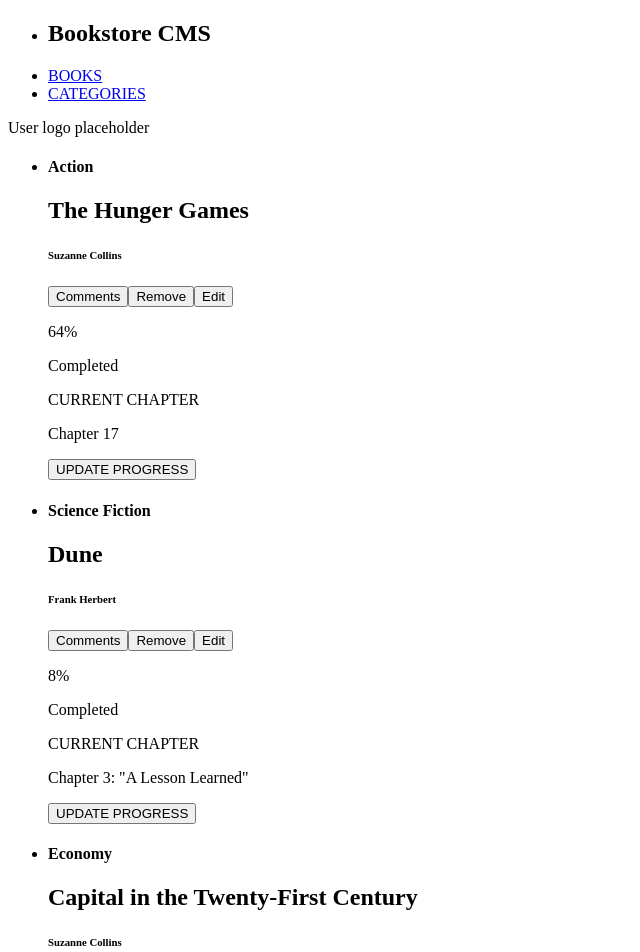
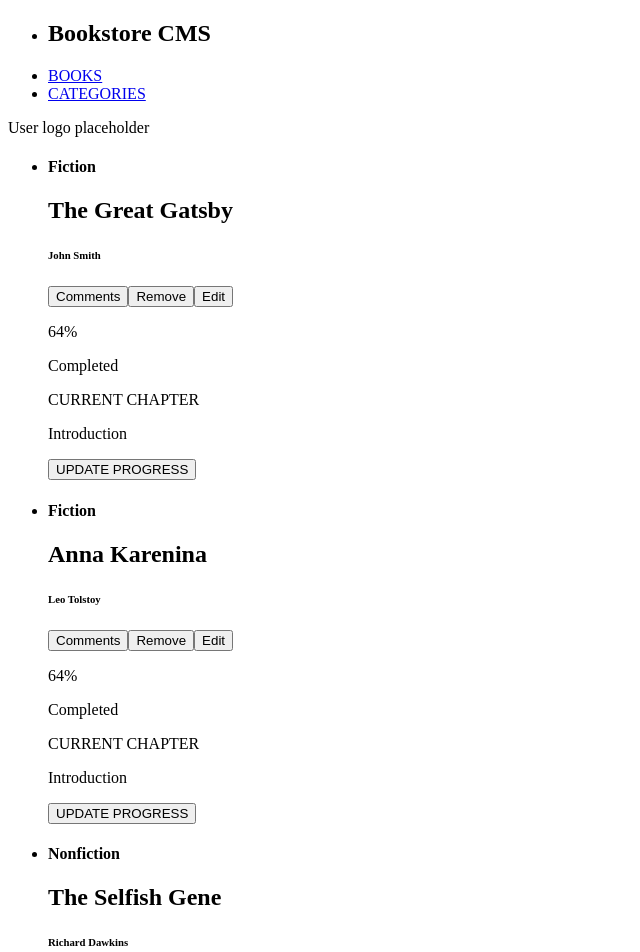
Before and after one commit to rushemaa/book-store, a React (Create React App) app: page / in a window 1280 px wide. Shown: the top 952 px of the page, without its empty margins (0-640 px from the left). Built offline with nearby package versions, Linux system fonts and the light colour scheme.

Commit message:
Connect book store app to redux store

```diff
--- a/src/components/Book.js
+++ b/src/components/Book.js
@@ -1,9 +1,16 @@
+import { useDispatch } from 'react-redux';
 import { PropTypes } from 'prop-types';
-import BookState from './BookState';
+import { remove } from '../redux/books/booksSlice';
 
 export default function Book({
-  category, title, author, progress, chapter,
+  id,
+  category,
+  title,
+  author,
+  progress,
+  chapter,
 }) {
+  const dispatch = useDispatch();
   return (
     <li className="book">
       <div className="left-content">
@@ -11,7 +18,22 @@ export default function Book({
           <h4 className="book-category">{category}</h4>
           <h2 className="book-title">{title}</h2>
           <h6 className="book-author">{author}</h6>
-          <BookState />
+          <div className="state-buttons">
+            <button className="btn-comment" type="button">
+              Comments
+            </button>
+
+            <button
+              onClick={() => dispatch(remove(id))}
+              className="btn-delete"
+              type="button"
+            >
+              Remove
+            </button>
+            <button className="btn-edit" type="button">
+              Edit
+            </button>
+          </div>
         </div>
       </div>
 
@@ -42,6 +64,7 @@ export default function Book({
 }
 
 Book.defaultProps = {
+  id: '',
   category: '',
   title: '',
   author: '',
@@ -50,6 +73,7 @@ Book.defaultProps = {
 };
 
 Book.propTypes = {
+  id: PropTypes.string,
   category: PropTypes.string,
   title: PropTypes.string,
   author: PropTypes.string,
--- a/src/components/Books.js
+++ b/src/components/Books.js
@@ -1,42 +1,19 @@
+import { useSelector } from 'react-redux';
 import Book from './Book';
 
 export default function Books() {
-  const bookData = [
-    {
-      id: 1,
-      category: 'Action',
-      title: 'The Hunger Games',
-      author: 'Suzanne Collins',
-      progress: '64%',
-      chapter: 'Chapter 17',
-    },
-    {
-      id: 2,
-      category: 'Science Fiction',
-      title: 'Dune',
-      author: 'Frank Herbert',
-      progress: '8%',
-      chapter: 'Chapter 3: "A Lesson Learned"',
-    },
-    {
-      id: 3,
-      category: 'Economy',
-      title: 'Capital in the Twenty-First Century',
-      author: 'Suzanne Collins',
-      progress: '0%',
-      chapter: 'Introduction',
-    },
-  ];
+  const { bookData } = useSelector((state) => state.books);
   return (
     <ul className="book">
       {bookData.map((element) => (
         <Book
-          key={element.id}
+          key={element.item_id}
+          id={element.item_id}
           category={element.category}
           title={element.title}
           author={element.author}
-          progress={element.progress}
-          chapter={element.chapter}
+          progress="64%"
+          chapter="Introduction"
         />
       ))}
     </ul>
--- a/src/components/NewBook.js
+++ b/src/components/NewBook.js
@@ -1,15 +1,49 @@
+import { useRef } from 'react';
+import { useDispatch } from 'react-redux';
+import { add } from '../redux/books/booksSlice';
+
 export default function NewBook() {
+  const title = useRef();
+  const author = useRef();
+  const category = useRef();
+  const dispatch = useDispatch();
+
   return (
     <section>
       <h2 className="form-title">ADD NEW BOOK</h2>
       <form className="add-book">
-        <input className="ititle-input" placeholder="Book title" required="" />
-        <select className="cat-input">
+        <input
+          ref={title}
+          className="ititle-input"
+          placeholder="Book title"
+          required=""
+        />
+        <input
+          ref={author}
+          className="ititle-author"
+          placeholder="Author"
+          required=""
+        />
+        <select ref={category} className="cat-input">
           <option value="Action">Action</option>
           <option value="Science Fiction">Science Fiction</option>
           <option value="Economy">Economy</option>
         </select>
-        <button className="btn-add-book" type="submit">
+        <button
+          className="btn-add-book"
+          onClick={() => {
+            const newB = {
+              title: title.current.value,
+              author: author.current.value,
+              category: category.current.value,
+            };
+            title.current.value = '';
+            author.current.value = '';
+            category.current.value = 'Action';
+            dispatch(add(newB));
+          }}
+          type="button"
+        >
           ADD BOOK
         </button>
       </form>
--- a/src/redux/books/booksSlice.js
+++ b/src/redux/books/booksSlice.js
@@ -1,7 +1,26 @@
 import { createSlice } from '@reduxjs/toolkit';
 
 const initialState = {
-  bookData: [],
+  bookData: [
+    {
+      item_id: 'item1',
+      title: 'The Great Gatsby',
+      author: 'John Smith',
+      category: 'Fiction',
+    },
+    {
+      item_id: 'item2',
+      title: 'Anna Karenina',
+      author: 'Leo Tolstoy',
+      category: 'Fiction',
+    },
+    {
+      item_id: 'item3',
+      title: 'The Selfish Gene',
+      author: 'Richard Dawkins',
+      category: 'Nonfiction',
+    },
+  ],
 };
 
 export const booksSlice = createSlice({
@@ -9,10 +28,16 @@ export const booksSlice = createSlice({
   initialState,
   reducers: {
     add: (state, action) => {
-      state.bookData[state.bookData.length] = action.payload;
+      const itemId = `item${state.bookData.length + 1}`;
+      state.bookData[state.bookData.length] = {
+        item_id: itemId,
+        ...action.payload,
+      };
     },
     remove: (state, action) => {
-      state.bookData.filter((element) => element.id === action.payload);
+      state.bookData = state.bookData.filter(
+        (element) => element.item_id !== action.payload,
+      );
     },
   },
 });
```
